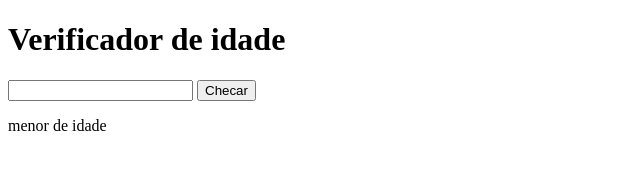
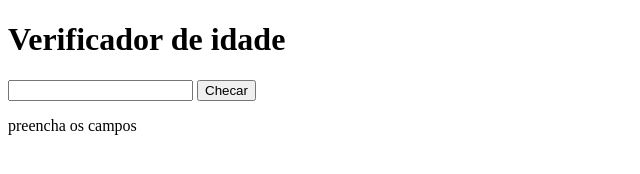
Before and after one commit to matt-henri/javascript-na-pratica, a plain HTML site: page Qual-a-Idade/index.html in a window 1280 px wide. Both pictures are taken after a click on the button "Checar". Shown: the full height of the page, 0-640 px from the left. Drawn offline with Linux system fonts and the light colour scheme.

Commit message:
Update index.html

```diff
--- a/Qual-a-Idade/index.html
+++ b/Qual-a-Idade/index.html
@@ -16,11 +16,14 @@
     function idade() {
         var ano
         ano = document.getElementById('ano').value
-        if (ano < 18) {
+        if (ano == '') {
+            document.getElementById('resultado').textContent = 'preencha os campos'
+        } else if (ano < 18){
             document.getElementById('resultado').textContent = 'menor de idade'
         } else {
             document.getElementById('resultado').textContent = 'maior de idade'
-    }}
+    }
+}
 
 
 </script>
```
